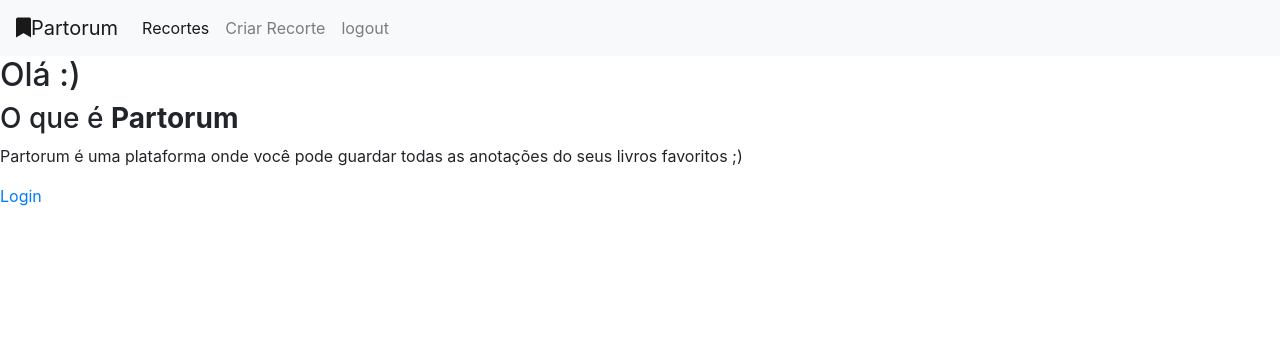
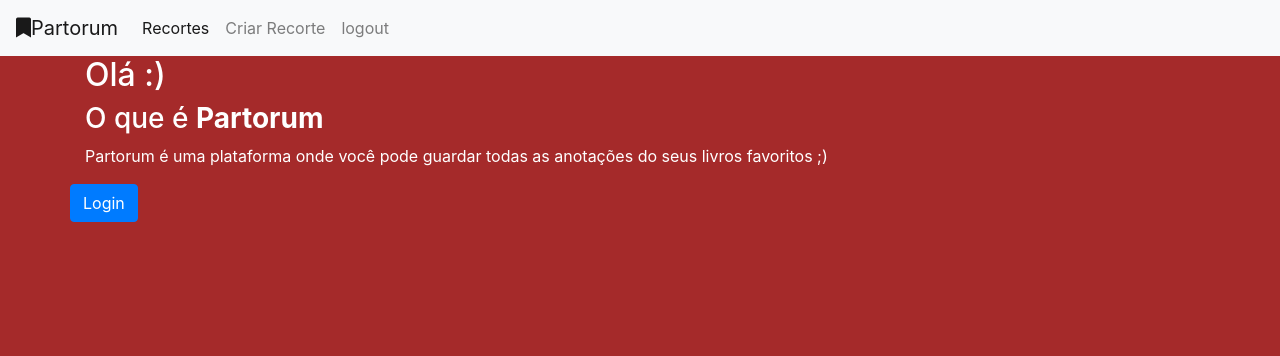
Before and after one commit to airak/partorum, a Django app: page / in a window 1280 px wide. Shown: the top 356 px of the page. Run offline with Django 3.2, Linux system fonts and the light colour scheme; some libraries are stand-ins or nearby versions.

Commit message:
change design

```diff
--- a/api/clipping/templates/create_clipping.html
+++ b/api/clipping/templates/create_clipping.html
@@ -13,7 +13,7 @@
                 {{ form.posicao|as_crispy_field }}
             </div>
         </div>
-        <input type="submit" class="btn btn-success" value="Save">
+        <input type="submit" class="btn btn-primary" value="Save">
     </form>
 </div>
 {% endblock %}
--- a/api/clipping/templates/list_clipping.html
+++ b/api/clipping/templates/list_clipping.html
@@ -5,7 +5,7 @@
     {% for object in object_list %}
     <div class="card">
       <img class="card-img-top img-fluid" id={{ object.autor }} alt="">
-      <div class="card-body">
+      <div class="card-body text-dark">
       <blockquote class="card-bodyquote">
         {{ object.texto }}
       </blockquote>
--- a/api/core/templates/base.html
+++ b/api/core/templates/base.html
@@ -9,7 +9,7 @@
   <link rel='stylesheet' href='https://use.fontawesome.com/releases/v5.5.0/css/all.css' integrity='sha384-B4dIYHKNBt8Bc12p+WXckhzcICo0wtJAoU8YZTY5qE0Id1GSseTk6S+L3BlXeVIU' crossorigin='anonymous'>
   <title>{% block title %}Partorum{% endblock %}</title>
 </head>
-<body>
+<body style="background-color:brown; color: white">
   {% load cache %}
   {% cache 500 navbar %}
     <nav class="navbar  navbar-expand-lg navbar-light bg-light">
--- a/api/core/templates/home.html
+++ b/api/core/templates/home.html
@@ -2,19 +2,35 @@
 {% extends 'base.html' %}
 <link rel="stylesheet" href="https://stackpath.bootstrapcdn.com/bootstrap/4.1.3/css/bootstrap.min.css" integrity="sha384-MCw98/SFnGE8fJT3GXwEOngsV7Zt27NXFoaoApmYm81iuXoPkFOJwJ8ERdknLPMO" crossorigin="anonymous">
   <script src="https://stackpath.bootstrapcdn.com/bootstrap/4.1.3/js/bootstrap.min.js" integrity="sha384-ChfqqxuZUCnJSK3+MXmPNIyE6ZbWh2IMqE241rYiqJxyMiZ6OW/JmZQ5stwEULTy" crossorigin="anonymous"></script>
-
 {% block title %}Home{% endblock %}
 
 {% block content %}
+  <div class="container vertical-center">
     {% if user.is_authenticated %}
       Olá {{ user.username }}!
-  <p><a href="{% url 'clipping:list_clipping' %}">Lista de recortes</a></p>
-  <p><a href="{% url 'clipping:create_clipping' %}">Cadastrar um novo recorte</a></p>
-  <p><a href="{% url 'core:logout' %}">logout</a></p>
     {% else %}
       <h2>Olá :)</h2>
+    {% endif %}
     <h3>O que é <strong>Partorum</strong></h3>
     <p>Partorum é uma plataforma onde você pode guardar todas as anotações do seus livros favoritos ;)</p>
-  <a href="{% url 'core:login' %}">Login</a>
+
+
+  {% if user.is_authenticated %}
+    <div class="row">
+      <div class="col">
+        <p><a class="btn btn-primary" href="{% url 'clipping:list_clipping' %}">Lista de recortes</a></p>
+      </div>
+      <div class="col">
+        <p><a class="btn btn-primary" href="{% url 'clipping:create_clipping' %}">Cadastrar um novo recorte</a></p>
+      </div>
+      <div class="col">
+        <p><a class="btn btn-primary" href="{% url 'core:logout' %}">logout</a></p>
+      </div>
+    </div>
+  {% else %}
+  <div class="row">
+    <a class="btn btn-primary" href="{% url 'core:login' %}">Login</a>
+  </div>
   {% endif %}
+</div>
 {% endblock %}
```
Also changed, not shown: api/db.sqlite3. Lines whose indentation alone changed are shown as unchanged.
